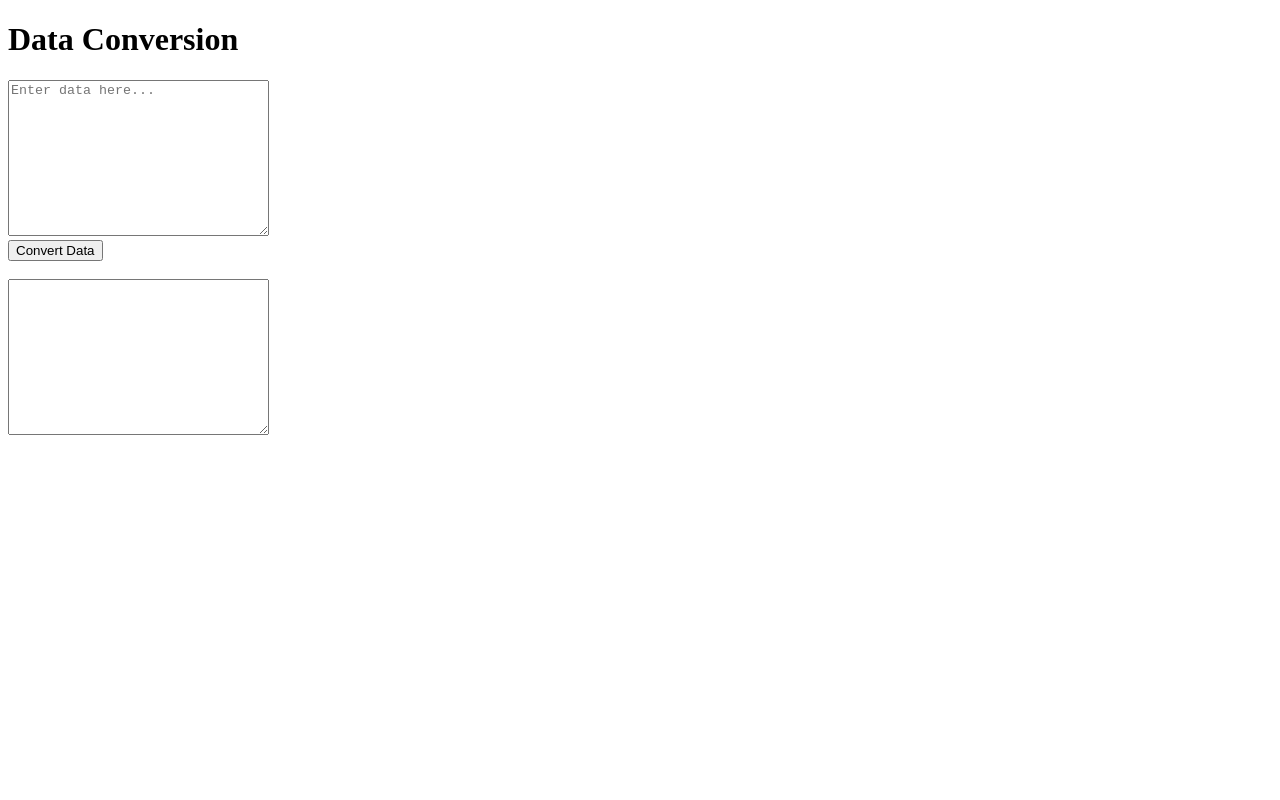
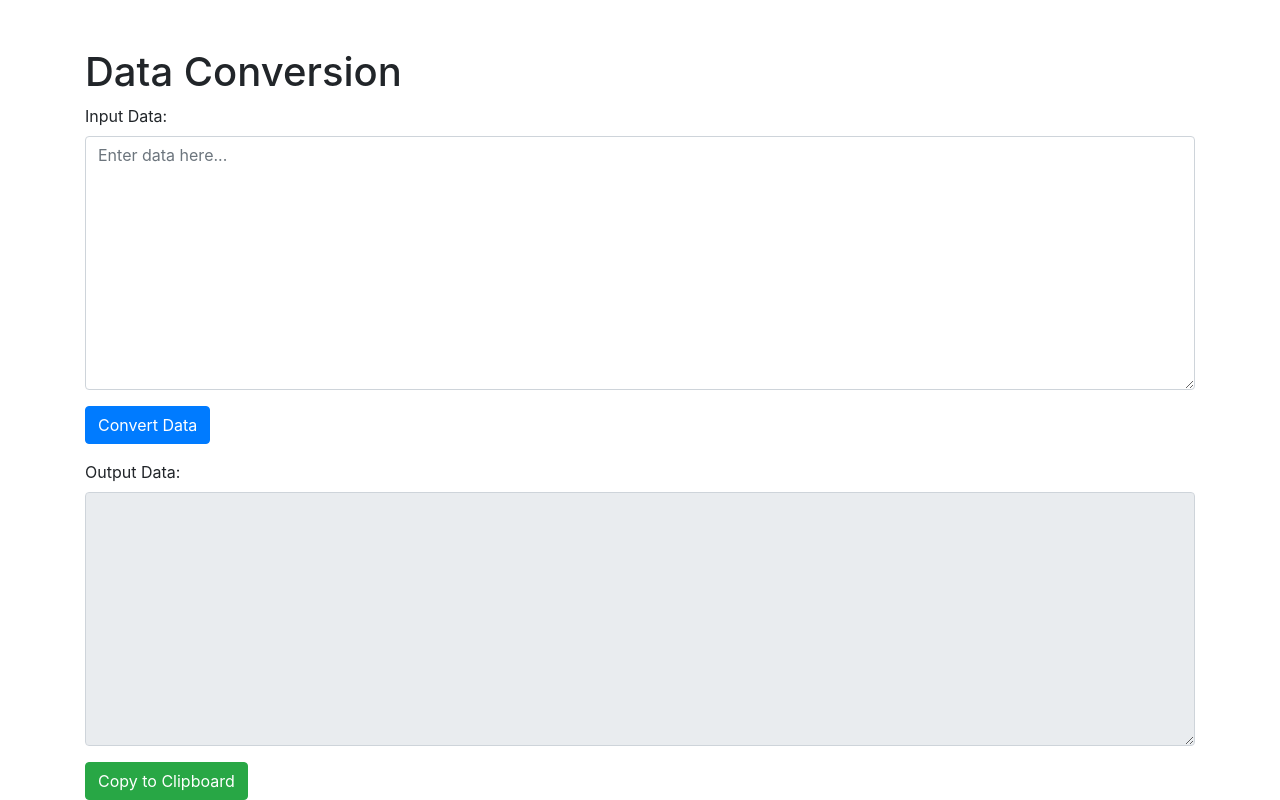
Before and after one commit to CodingAung/codingaung.github.io, a plain HTML site: page index.html in a window 1280 px wide. Drawn offline with nearby package versions, Linux system fonts and the light colour scheme.

Commit message:
Update index.html

```diff
--- a/index.html
+++ b/index.html
@@ -2,14 +2,22 @@
 <html>
 <head>
     <title>Data Conversion</title>
+    <link rel="stylesheet" href="https://stackpath.bootstrapcdn.com/bootstrap/4.3.1/css/bootstrap.min.css">
 </head>
 <body>
-    <h1>Data Conversion</h1>
-    <textarea id="inputData" rows="10" cols="30" placeholder="Enter data here..."></textarea>
-    <br>
-    <button onclick="convertData()">Convert Data</button>
-    <br><br>
-    <textarea id="outputData" rows="10" cols="30" readonly></textarea>
+    <div class="container mt-5">
+        <h1>Data Conversion</h1>
+        <div class="form-group">
+            <label for="inputData">Input Data:</label>
+            <textarea id="inputData" class="form-control" rows="10" placeholder="Enter data here..."></textarea>
+        </div>
+        <button class="btn btn-primary" onclick="convertData()">Convert Data</button>
+        <div class="form-group mt-3">
+            <label for="outputData">Output Data:</label>
+            <textarea id="outputData" class="form-control" rows="10" readonly></textarea>
+        </div>
+        <button class="btn btn-success" onclick="copyToClipboard()">Copy to Clipboard</button>
+    </div>
 
     <script>
         function convertData() {
@@ -24,6 +32,13 @@
             var output = lines.join(';');
             document.getElementById("outputData").value = output;
         }
+
+        function copyToClipboard() {
+            var outputData = document.getElementById("outputData");
+            outputData.select();
+            document.execCommand("copy");
+            alert("Copied the text: " + outputData.value);
+        }
     </script>
 </body>
 </html>
```
